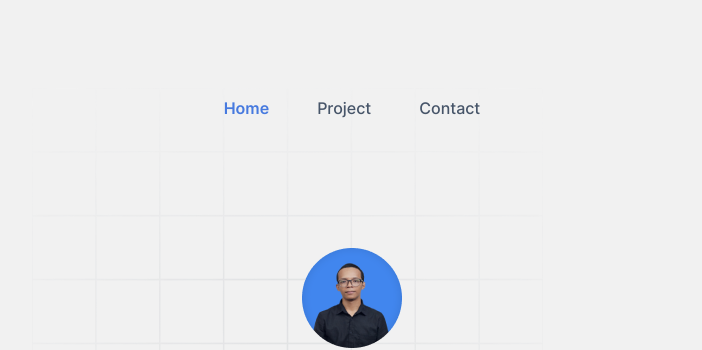
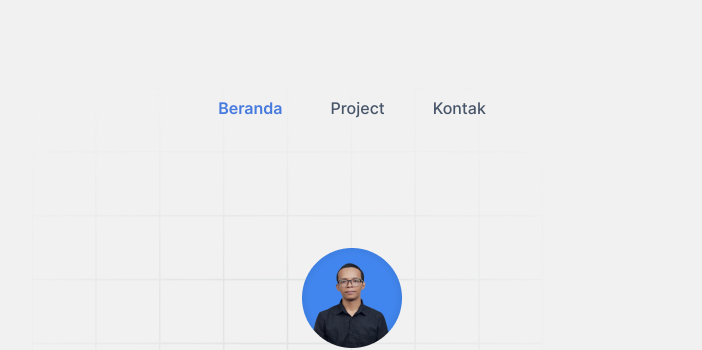
Before and after one commit to Zulfkr197/zulfkr197.github.io, a Jekyll site: the page built from index.html, in a window 1280 px wide and 900 px high. Shown: the top 350 px of the window, without its empty margins (288-990 px from the left). Built offline with Jekyll 4.4.1, drawn with Linux system fonts in a browser that asks for light colours; the list of posts is cut into pages by our own code.

Commit message:
Update navigation.html

```diff
--- a/_includes/navigation.html
+++ b/_includes/navigation.html
@@ -2,7 +2,7 @@
 	<ul class="flex gap-10 md:gap-12 text-slate-600 list-none mx-auto font-medium">
 		<li>
 			<a href="/" class="{% if page.url == '/' %}active{% endif %} hover:text-main hover:underline">
-				Home
+				Beranda
 			</a>
 		</li>
 		<li>
@@ -12,7 +12,7 @@
 		</li>
 		<li>
 			<a href="#contact" class="hover:text-main hover:underline">
-				Contact
+				Kontak
 			</a>
 		</li>
 	</ul>
```
